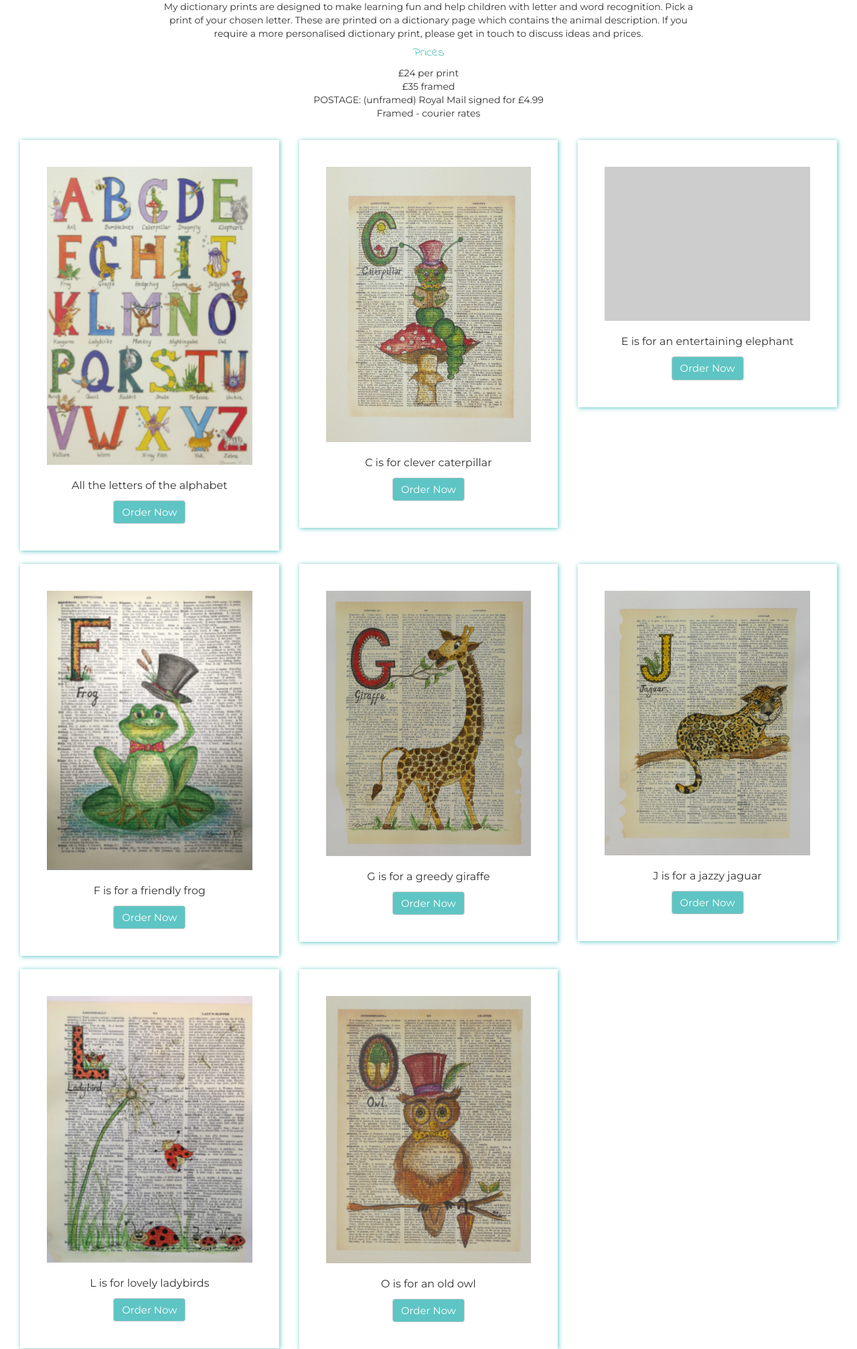
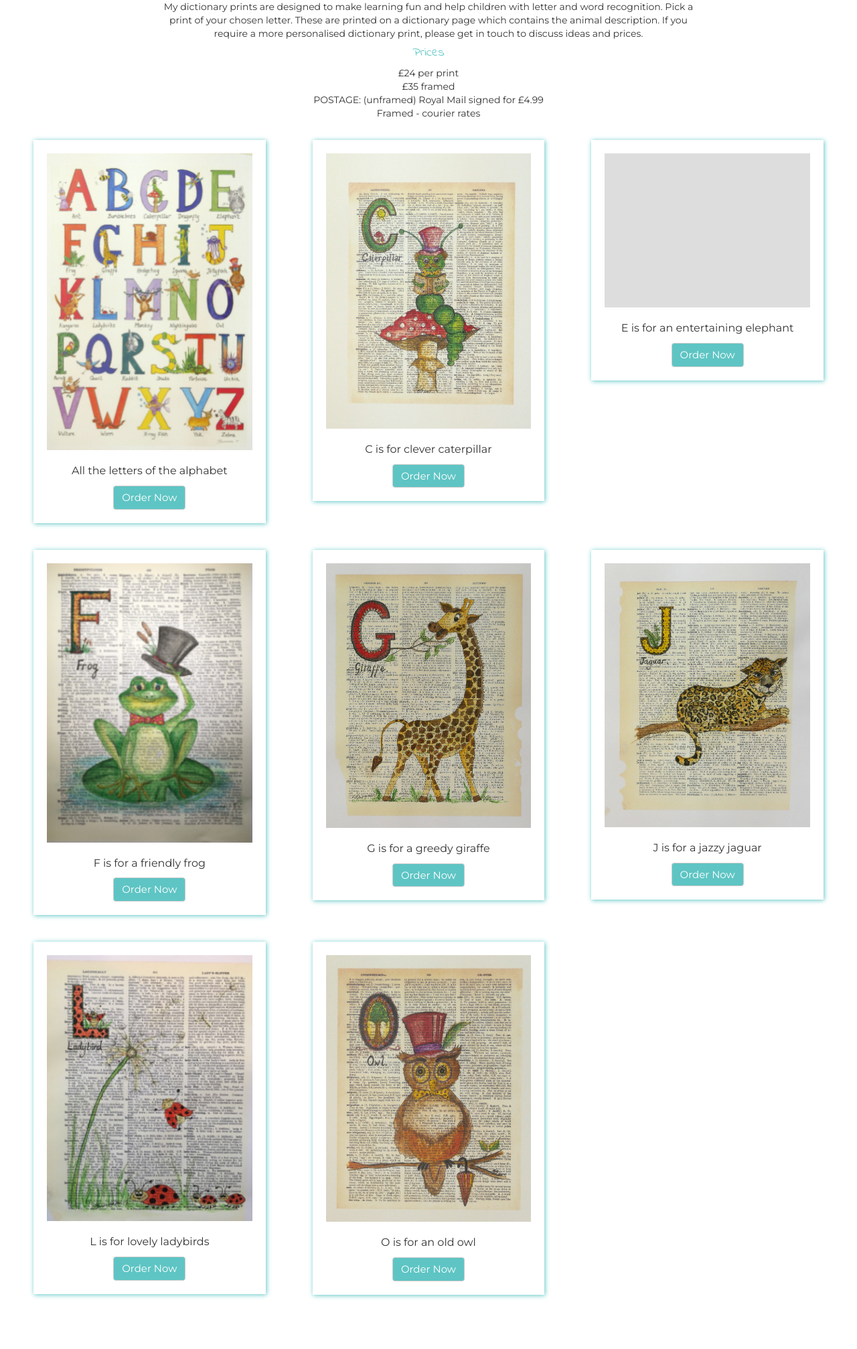
Before and after one commit to wolfenchic/zoodles, a Django app: page /art/dictionary/ in a window 1280 px wide. Shown: the part 270-2284 px from the top of the page at 67% size. After the commit the page ends 2209 px from the top, so only its background shows below. Run offline with Django 3.2, Linux system fonts and the light colour scheme; data that the repository does not hold is empty; some libraries are stand-ins or nearby versions; grey boxes are pictures that could not be loaded.

```diff
--- a/home/static/home/style.css
+++ b/home/static/home/style.css
@@ -148,9 +148,9 @@ margin-top: 0px;
 }
 
 .dictionaryCard {
-    margin-top: 20px;
+    margin: 20px 20px 20px 20px;
     -webkit-box-shadow: 1px 1px 7px 0px rgba(94,197,196,1);
-    padding: 40px 40px 40px 40px;
+    padding: 20px 20px 20px 20px;
 }
 
 .nameArt {
@@ -160,7 +160,7 @@ margin-top: 0px;
 }
 
 .dictionaryPrint {
-     -webkit-filter: brightness(130%)
+     -webkit-filter: brightness(140%);
 
 }
 
```
Also changed, not shown: home/static/home/images/Alphabet.jpg, home/static/home/images/Giraffe.jpg, home/static/home/images/Jaguar.jpg, home/static/home/images/dictionary4.jpeg, home/static/home/images/frog.jpeg, home/static/home/images/owl.jpg, media/images/watercolor-3365532_1920.jpg (added), 1 other file.
